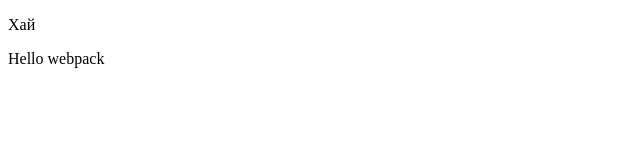
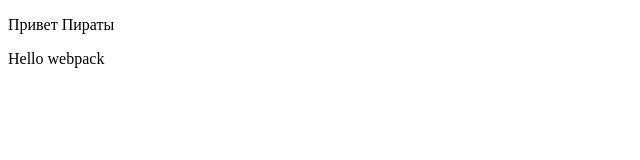
Before and after one commit to 256sha9gag/frontend-bootcamp-project-11, a website built with webpack: page index.html in a window 1280 px wide. Shown: the whole page, without its empty margins (0-640 px from the left). Built offline with nearby package versions, Linux system fonts and the light colour scheme.

Commit message:
docs: update;

```diff
--- a/index.html
+++ b/index.html
@@ -5,6 +5,6 @@
     <title>RSS Reader</title>
   </head>
   <body>
-    <div><p>Хай</p></div>
+    <div><p>Привет Пираты</p></div>
   </body>
 </html>
```
Also changed, not shown: README.md.
